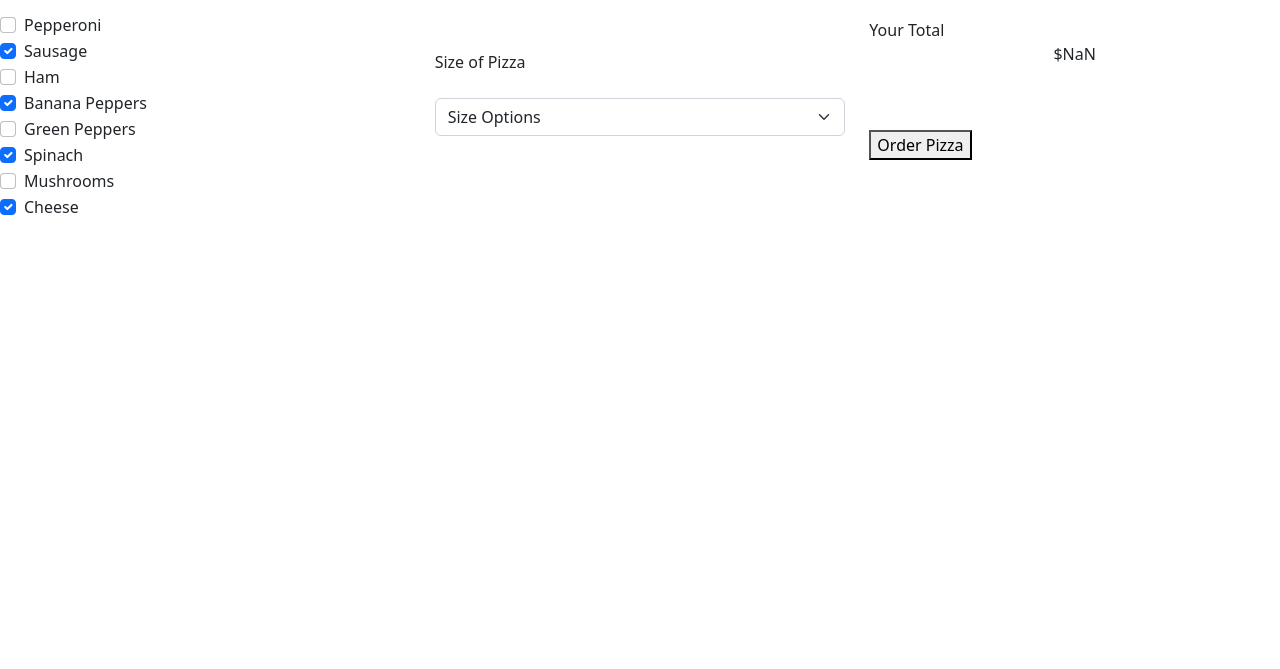
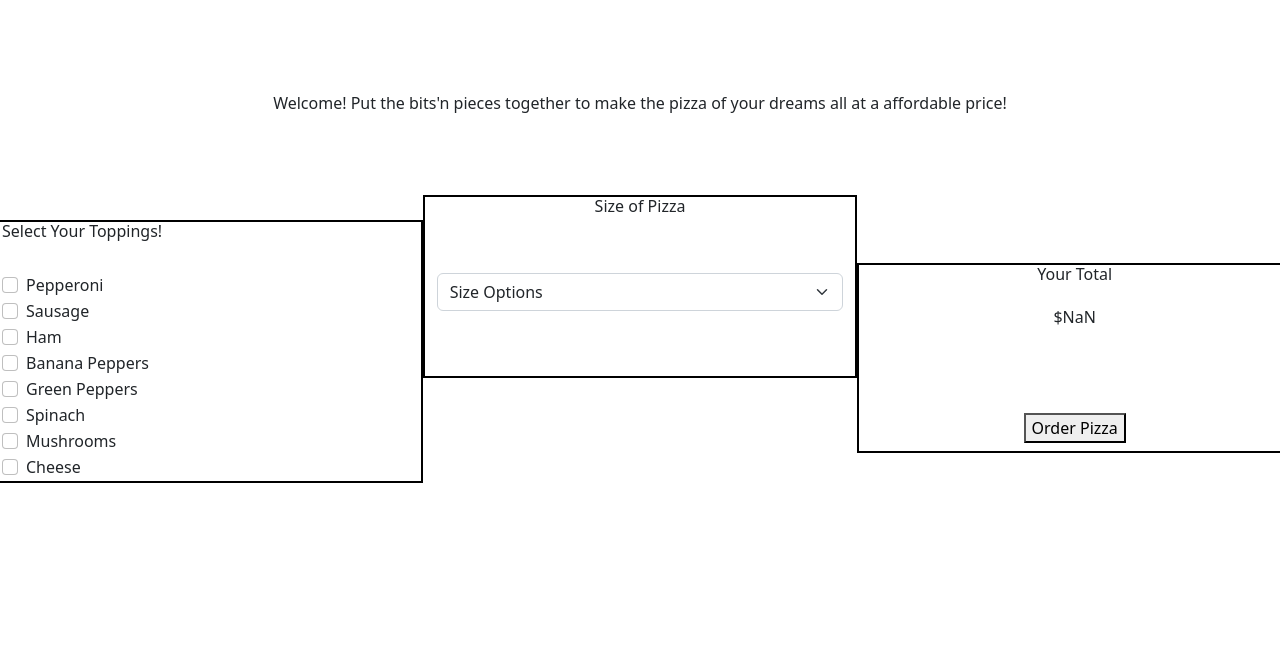
Before and after one commit to SierraRhodes/pizza-parlor, a plain HTML site: page index.html in a window 1280 px wide. Shown: the part 131-800 px from the top of the page. Drawn offline with nearby package versions, Linux system fonts and the light colour scheme.

Commit message:
Add layout design and formatting

```diff
--- a/css/styles.css
+++ b/css/styles.css
@@ -4,6 +4,7 @@
 
 h1 {
   text-align: center;
+  padding: 5%;
 
 }
 
@@ -13,5 +14,26 @@ h1 {
 
 p {
   text-align: center;
+  padding-top: 3%;
+  padding-bottom: 5%;
 
 }
+
+#size-pizza {
+border: 2px solid black;
+margin-bottom: 10%;
+padding-bottom: 5%;
+text-align: center;
+}
+
+#toppings-pizza {
+  border: 2px solid black;
+  /* padding-top: 1%; */
+}
+
+#cost-pizza {
+  border: 2px solid black;
+  margin-top: 1%;
+  text-align: center;
+
+}
--- a/index.html
+++ b/index.html
@@ -12,11 +12,10 @@
 <body>
   <form id="pizza-form">
     <h1>Bits'n Pieces Pizza Parlor</h1>
-    <p> Welcome! Begin with choosing your toppings and size of your pizza. </p>
+    <p> Welcome! Put the bits'n pieces together to make the pizza of your dreams all at a affordable price!</p>
     <div class="row align-items-center">
-      <div class="col">
-        Select Your Toppings!
-        <br>
+      <div id= "toppings-pizza" class="col">
+        <h6>Select Your Toppings!</h6>
         <br>
         <div class="form-check">
           <input class="form-check-input" type="checkbox" name= "toppings" value="Pepperoni" id="flexCheckDefault">
@@ -25,7 +24,7 @@
           </label>
         </div>
         <div class="form-check">
-          <input class="form-check-input" type="checkbox" name="toppings" value="Sausage" id="flexCheckChecked" checked>
+          <input class="form-check-input" type="checkbox" name="toppings" value="Sausage" id="flexCheckChecked" >
           <label class="form-check-label" for="flexCheckChecked">
             Sausage
           </label>
@@ -37,7 +36,7 @@
           </label>
         </div>
         <div class="form-check">
-          <input class="form-check-input" type="checkbox" name="toppings" value="Banana Peppers" id="flexCheckChecked" checked>
+          <input class="form-check-input" type="checkbox" name="toppings" value="Banana Peppers" id="flexCheckChecked">
           <label class="form-check-label" for="flexCheckChecked">
             Banana Peppers
           </label>
@@ -49,7 +48,7 @@
           </label>
         </div>
         <div class="form-check">
-          <input class="form-check-input" type="checkbox" name="toppings" value="Spinach" id="flexCheckChecked" checked>
+          <input class="form-check-input" type="checkbox" name="toppings" value="Spinach" id="flexCheckChecked">
           <label class="form-check-label" for="flexCheckChecked">
             Spinach
           </label>
@@ -61,14 +60,14 @@
           </label>
         </div>
         <div class="form-check">
-          <input class="form-check-input" type="checkbox" name= "toppings" value="Cheese" id="flexCheckChecked" checked>
+          <input class="form-check-input" type="checkbox" name= "toppings" value="Cheese" id="flexCheckChecked">
           <label class="form-check-label" for="flexCheckChecked">
             Cheese
           </label>
         </div>
       </div>
-      <div class="col">
-        Size of Pizza
+      <div id= "size-pizza" class="col">
+        <h6>Size of Pizza</h6>
         <br>
         <br>
         <select class="form-select" name="size" aria-label="Default select example">
@@ -78,8 +77,8 @@
           <option value="Large">Large</option>
         </select>
       </div>
-      <div class="col">
-        Your Total
+      <div id="cost-pizza" class="col">
+        <h6>Your Total</h6>
         <p id="total-cost">$0.00</p>
         <br>
         <br>
```
